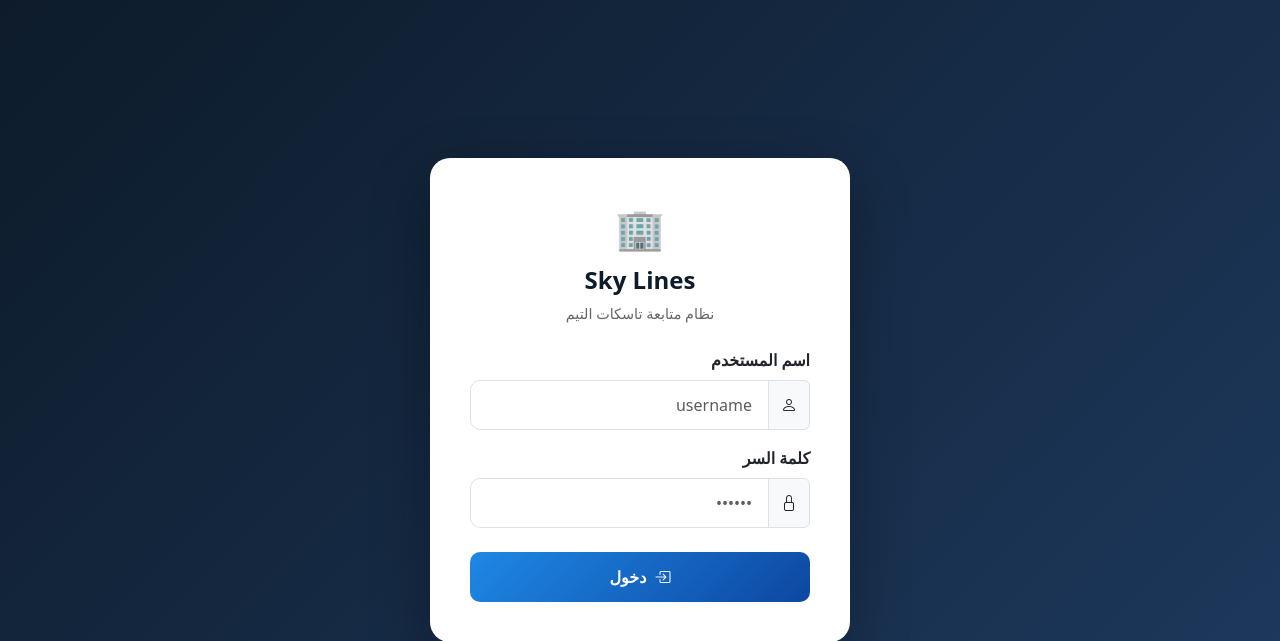
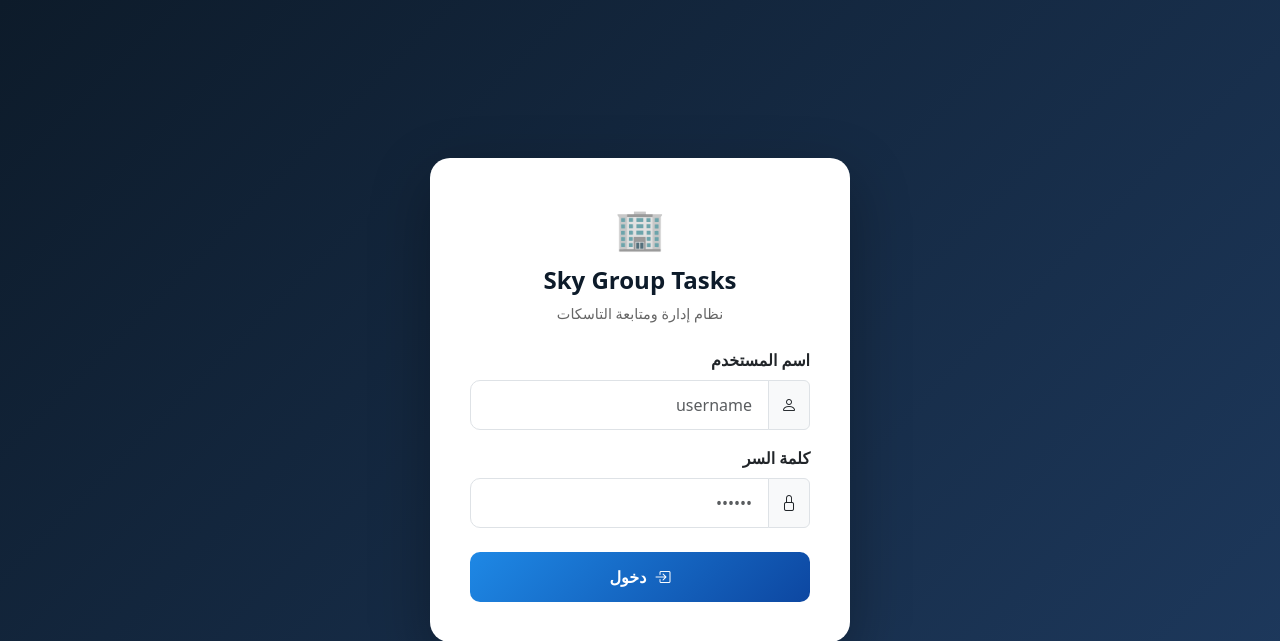
Before and after one commit to abbasyaseen2020-tech/skylines-chatbot, a Flask app: page /tasks/login in a window 1280 px wide. Shown: the top 641 px of the page. Run offline with Flask 3, Linux system fonts and the light colour scheme.

Commit message:
Rebrand to Sky Group Tasks
https://claude.ai/code/session_01GxJWiPGd5VXoSLSxqkdkMc

```diff
--- a/task_tracker.py
+++ b/task_tracker.py
@@ -1,6 +1,6 @@
 # -*- coding: utf-8 -*-
 """
-Sky Lines - Team Task Tracker
+Sky Group Tasks - Team Task Tracker
 متابعة تاسكات التيم
 """
 
--- a/templates/tasks/base.html
+++ b/templates/tasks/base.html
@@ -3,7 +3,7 @@
 <head>
   <meta charset="UTF-8">
   <meta name="viewport" content="width=device-width, initial-scale=1">
-  <title>{% block title %}متابعة التاسكات{% endblock %} — Sky Lines</title>
+  <title>{% block title %}متابعة التاسكات{% endblock %} — Sky Group Tasks</title>
   <link rel="stylesheet" href="https://cdn.jsdelivr.net/npm/bootstrap@5.3.3/dist/css/bootstrap.rtl.min.css">
   <link rel="stylesheet" href="https://cdn.jsdelivr.net/npm/bootstrap-icons@1.11.3/font/bootstrap-icons.css">
   <style>
@@ -102,7 +102,7 @@
   <!-- Sidebar -->
   <nav id="sidebar">
     <div class="brand">
-      <h5><i class="bi bi-building"></i> Sky Lines</h5>
+      <h5><i class="bi bi-building"></i> Sky Group Tasks</h5>
       <small>متابعة التاسكات</small>
     </div>
     <ul class="nav flex-column mt-2 px-1">
--- a/templates/tasks/login.html
+++ b/templates/tasks/login.html
@@ -3,7 +3,7 @@
 <head>
   <meta charset="UTF-8">
   <meta name="viewport" content="width=device-width, initial-scale=1">
-  <title>تسجيل الدخول — متابعة التاسكات</title>
+  <title>تسجيل الدخول — Sky Group Tasks</title>
   <link rel="stylesheet" href="https://cdn.jsdelivr.net/npm/bootstrap@5.3.3/dist/css/bootstrap.rtl.min.css">
   <link rel="stylesheet" href="https://cdn.jsdelivr.net/npm/bootstrap-icons@1.11.3/font/bootstrap-icons.css">
   <style>
@@ -28,8 +28,8 @@
 <body>
   <div class="login-card text-center">
     <div class="logo mb-2">🏢</div>
-    <h4>Sky Lines</h4>
-    <p class="subtitle mb-4">نظام متابعة تاسكات التيم</p>
+    <h4>Sky Group Tasks</h4>
+    <p class="subtitle mb-4">نظام إدارة ومتابعة التاسكات</p>
 
     {% with messages = get_flashed_messages(with_categories=true) %}
       {% for cat, msg in messages %}
```
